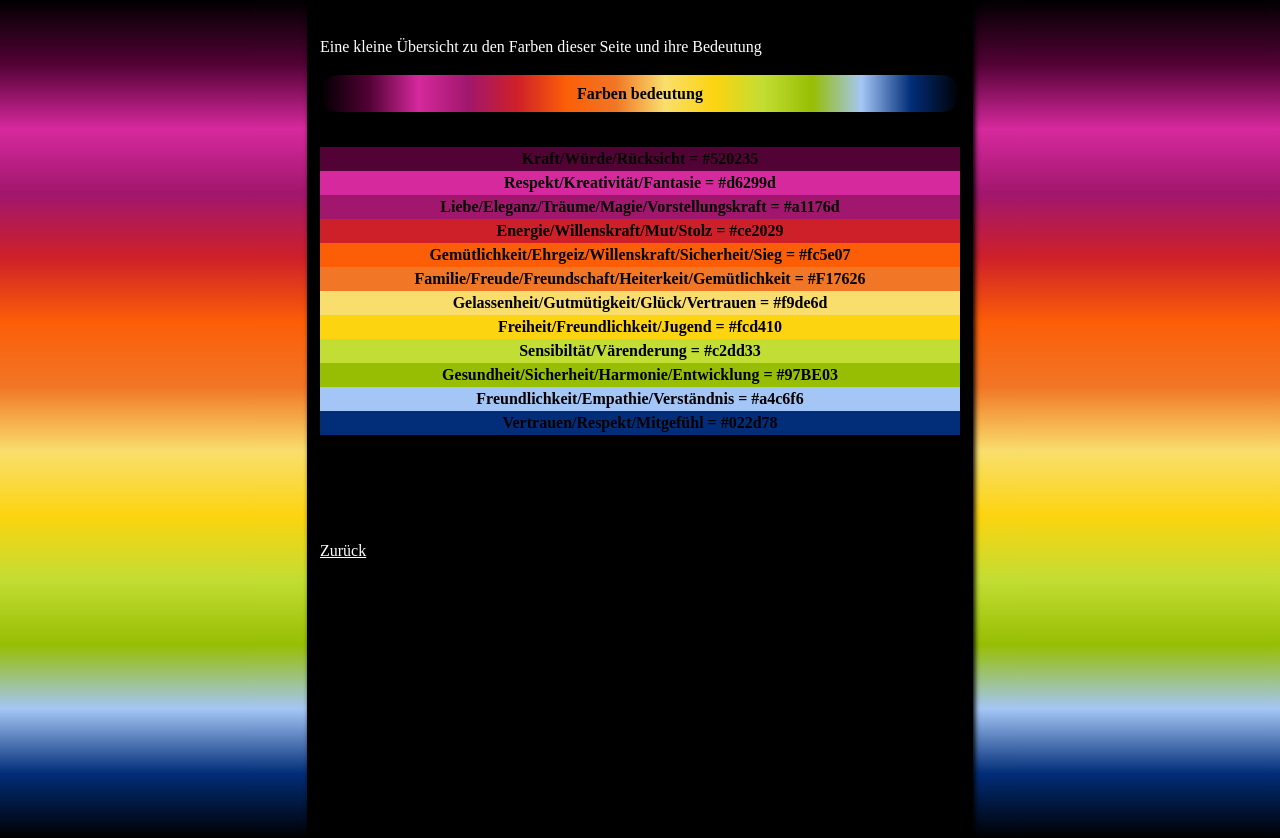
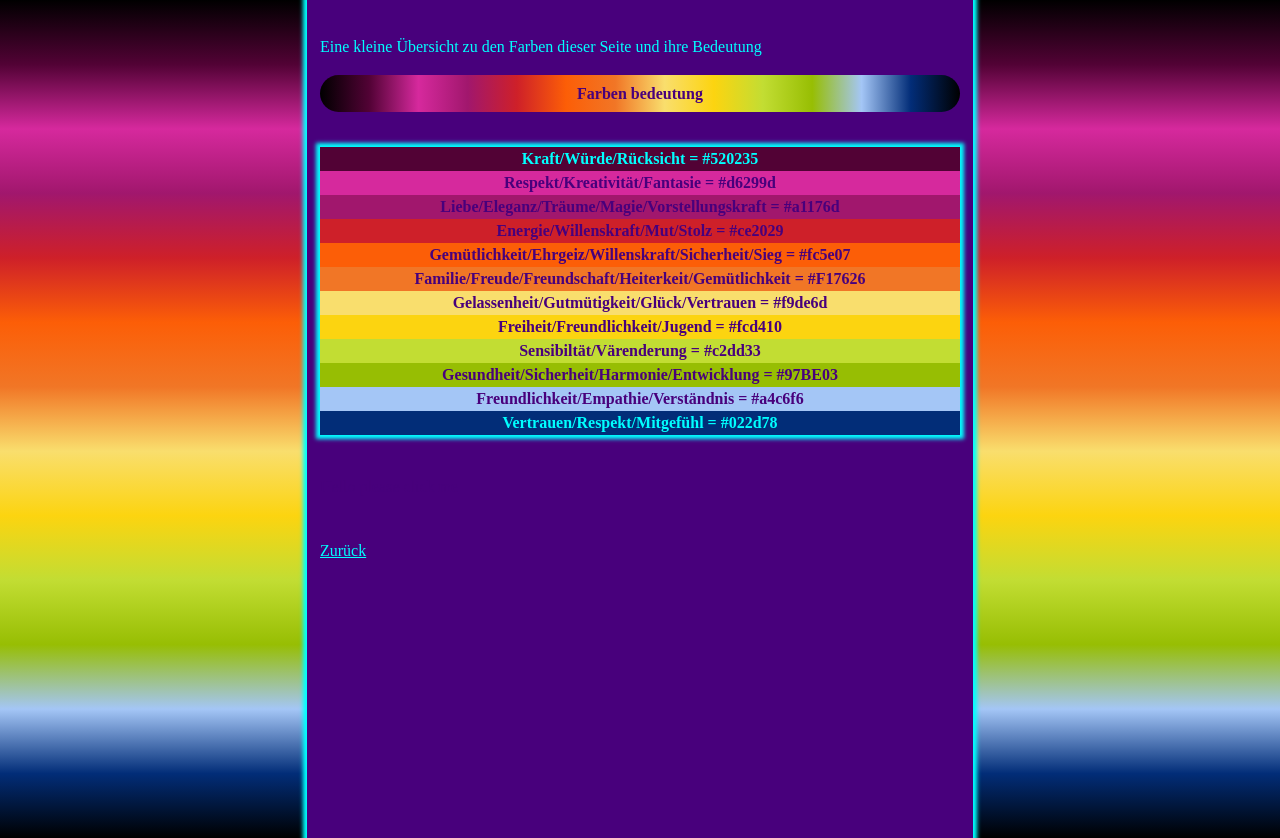
Before and after one commit to Elevengamer/AllForScey, a website: page Else/better.html in a window 1280 px wide. Drawn offline with Linux system fonts and the light colour scheme.

Commit message:
Created official web version
Fixed all errors and links to create the Web Version

```diff
--- a/Else/better.html
+++ b/Else/better.html
@@ -6,9 +6,9 @@
     <meta http-equiv="X-UA-Compatible" content="IE=edge">
     <meta name="viewport" content="width=device-width, initial-scale=1.0">
     <link rel="stylesheet" href="else.css">
-    <!--<script> // must been changed JUST TEST
+    <script> // must been changed JUST TEST
         window.history.replaceState('','','/');
- </script>-->
+ </script>
     <title>*</title>
 </head>
 
@@ -16,6 +16,7 @@
     <div class="mainContainer">
         <p>Eine kleine Übersicht zu den Farben dieser Seite und ihre Bedeutung</p>
         <h4>Farben bedeutung</h4>
+        <div class="cs">
         <div class="c">
         <div class="c1">Kraft/Würde/Rücksicht = #520235</div>
         <div class="c2">Respekt/Kreativität/Fantasie = #d6299d</div>
@@ -29,6 +30,7 @@
         <div class="c10">Gesundheit/Sicherheit/Harmonie/Entwicklung = #97BE03</div>
         <div class="c11">Freundlichkeit/Empathie/Verständnis = #a4c6f6</div>
         <div class="c12">Vertrauen/Respekt/Mitgefühl = #022d78</div>
+        </div>
     </div>
     <br/>
     <p class="hiddenLink"><a href="/AllForScey/Else/u/neon.html" class="hiddenLink">Hello please click me</a></p>
--- a/Else/else.css
+++ b/Else/else.css
@@ -1,18 +1,23 @@
+:root{
+    --dark: #48007c;
+    --bright: cyan;
+}
+
 *{
     line-height: 1.5;
 }
 
 body{
-    background: black;
+    background: var(--dark);
     margin: 0;
     padding: 20px;
-    color: white;
+    color: var(--bright);
     max-width: 100vh;
 }
 h1,
 h2 {
-    background: cyan;
-    color: black;
+    background: var(--bright);
+    color: var(--dark);
     text-align: center;
     padding: 1%;
     border-radius: 20px;
@@ -21,7 +26,11 @@ h2 {
     font-weight: 1500;
 }
 a{
-    color: white;
+    color: var(--bright);
+}
+.cs{
+    box-shadow: 0px 0px 4px 4px var(--bright);
+
 }
 .c{
     font-weight: bold;
@@ -29,66 +38,66 @@ a{
 .c1{
     background: #520235;
     text-align: center;
-    color: black;
+    color: var(--bright);
 }
 .c2{
     background: #d6299d;
     text-align: center;
-    color: black;
+    color: var(--dark);
 }
 .c3{
     background: #a1176d;
     text-align: center;
-    color: black;
+    color: var(--dark);
 }
 .c4{
     background: #ce2029;
     text-align: center;
-    color: black;
+    color: var(--dark);
 }
 .c5{
     background: #fc5e07;
     text-align: center;
-    color: black;
+    color: var(--dark);
 }
 .c6{
     background: #F17626;
     text-align: center;
-    color: black;
+    color: var(--dark);
 }
 .c7{
     background: #f9de6d;
     text-align: center;
-    color: black;
+    color: var(--dark);
 }
 .c8{
     background: #fcd410;
     text-align: center;
-    color: black;
+    color: var(--dark);
 }
 .c9{
     background: #c2dd33;
     text-align: center;
-    color: black;
+    color: var(--dark);
 }
 .c10{
     background: #97BE03;
     text-align: center;
-    color: black;
+    color: var(--dark);
 }
 .c11{
     background: #a4c6f6;
     text-align: center;
-    color: black;
+    color: var(--dark);
 }
 .c12{
     background: #022d78;
     text-align: center;
-    color: black;
+    color: var(--bright);
 }
 
 .hiddenLink{
-    color: black;
+    color: var(--dark);
 }
 
 
@@ -99,7 +108,7 @@ a{
 h4{
     background:linear-gradient(0.25turn,black,#520235, #d6299d, #a1176d, #ce2029, #fc5e07, #F17626,#f9de6d,#fcd410,#c2dd33,#97BE03,#a4c6f6,#022d78,black);
 
-    color: black;
+    color: var(--dark);
     text-align: center;
     padding: 1%;
     border-radius: 20px;
@@ -113,11 +122,11 @@ h4{
         padding-left: 20px;
         padding-right: 20px;
         width: 50%;
-        background: black;
-        color: white;
+        background: var(--dark);
+        color: var(--bright);
         margin: 0px auto;
         padding: 1.5% 1%;
-        box-shadow: 2px 2px 5px black;
+        box-shadow: 0px 0px 4px 4px var(--bright);
         min-height: 100vh;
     }
 
@@ -126,19 +135,19 @@ h4{
         background: linear-gradient(black,#520235, #d6299d, #a1176d, #ce2029, #fc5e07, #F17626,#f9de6d,#fcd410,#c2dd33,#97BE03,#a4c6f6,#022d78,black);
         margin: 0;
         padding: 0px;
-        color: white;
+        color: var(--bright);
         max-width: none;
     }
     body{
-        background: cyan;
+        background: linear-gradient(black, #48007c,cyan,#48007c,black);
         margin: 0;
         padding: 0px;
-        color: white;
+        color: var(--bright);
         max-width: none;
     }
 
     .hiddenLink:hover{
-        color: white;
+        color: var(--bright);
     }
 }
 
--- a/Login/login.css
+++ b/Login/login.css
@@ -1,6 +1,9 @@
 :root{
-  --clr-neon: hsl(317 100% 54%);
-  --clr-bg: hsl(323 21% 16%);
+
+  --bright: cyan;
+  --dark: #48007c;
+  --clr-neon: cyan;
+  --clr-bg: #48007c;
 }
 
 
@@ -18,16 +21,16 @@
 }
 
 body {
-  background: black;
+  background: var(--dark);
   margin: 0;
   padding: 20px;
-  color: white;
+  color: var(--bright);
   max-width: 100vh;
 }
 
 h1,h2 {
-    background: cyan;
-    color: black;
+    background: var(--bright);
+    color: var(--dark);
     text-align: center;
     padding: 1%;
     border-radius: 20px;
@@ -48,20 +51,20 @@ h1,h2 {
 }
 .indexLinks {
   font-weight: bold;
-  color: black;
+  color: var(--dark);
   display: flex;
   justify-content: space-around;
-  background: cyan;
+  background: var(--bright);
   margin: 1px;
 }
 
 .indexLinks:hover {
   font-weight: normal;
   font-style: italic;
-  color: black;
+  color: var(--dark);
   display: flex;
   justify-content: space-around;
-  background: white;
+  background: var(--bright);
   margin: 1px;
 }
 .center{
@@ -93,29 +96,29 @@ justify-content: space-around;
           box-sizing: border-box;
   }
   #lb{
-    background: cyan;
+    background: linear-gradient(black, var(--dark),var(--bright),var(--dark),black);
   }
   .mainContainer {
     padding-left: 20px;
     padding-right: 20px;
     width: 50%;
-    background: black;
-    color: white;
+    background: var(--dark);
+    color: var(--bright);
     margin: 0px auto;
     padding: 1.5% 1%;
-    box-shadow: 2px 2px 5px black;
+    box-shadow: 0px 0px 4px 4px var(--bright);
     min-height: 100vh;
   }
   .smallLog{
-    color: black;
-    background: cyan;
+    color: var(--dark);
+    background: var(--bright);
     box-shadow: none;
   }
 .loginBody {
   -webkit-box-align: center;
       -ms-flex-align: center;
           align-items: center;
-  background-color: cyan;
+  background-color: var(--bright);
   display: -webkit-box;
   display: -ms-flexbox;
   display: flex;
@@ -138,10 +141,10 @@ justify-content: space-around;
   font-size: 40px;
 }
 body {
-  background: cyan;
+  background: linear-gradient(black, var(--dark),var(--bright),var(--dark),black);;
   margin: 0;
   padding: 0px;
-  color: white;
+  color: var(--bright);
   max-width: none;
 }
 
@@ -163,7 +166,7 @@ svg {
     -webkit-filter: url("#gooey");
             filter: url("#gooey");
     position: relative;
-    background-color: #00FF80;
+    background-color: cyan;
   }
   #gooey-button:focus {
     outline: none;
@@ -176,7 +179,7 @@ svg {
     right: 0;
   }
   #gooey-button .bubbles .bubble {
-    background-color: #00FF80;
+    background-color: cyan;
     border-radius: 100%;
     position: absolute;
     top: 0;
--- a/Stories/pokemonReysWayToChamp.css
+++ b/Stories/pokemonReysWayToChamp.css
@@ -1,12 +1,17 @@
+:root{
+    --dark: #48007c;
+    --bright: cyan;
+}
+
 * {
     line-height: 1.5;
 }
 
 body {
-    background: black;
+    background: var(--dark);
     margin: 0;
     padding: 20px;
-    color: white;
+    color: var(--bright);
     max-width: 100vh;
     font-size: 20px;
 }
@@ -20,8 +25,8 @@ td {
 
 h1,
 h2 {
-    background: cyan;
-    color: black;
+    background: var(--bright);
+    color: var(--dark);
     text-align: center;
     padding: 1%;
     border-radius: 20px;
@@ -32,12 +37,12 @@ h2 {
 .reysTargets{
     width: 100%;
     text-align: center;
-    border: black;
+    border: var(--dark);
 }
 .trainerTeams{
     width: 100%;
     text-align: center;
-    border: black;
+    border: var(--dark);
 }
 .columnsHead{
     width: 100%;
@@ -48,7 +53,7 @@ h2 {
 .fightTable{
     width: 100%;
     text-align: center;
-    border: black;
+    border: var(--dark);
 }
 
 .columns3{
@@ -66,19 +71,19 @@ h2 {
         padding-left: 20px;
         padding-right: 20px;
         width: 50%;
-        background: black;
-        color: white;
+        background: var(--dark);
+        color: var(--bright);
         margin: 0px auto;
         padding: 1.5% 1%;
-        box-shadow: 2px 2px 5px black;
+        box-shadow: 0px 0px 4px 4px var(--bright);
         min-height: 100vh;
     }
 
     body {
-        background: cyan;
+        background: linear-gradient(black, var(--dark),var(--bright),var(--dark),black);
         margin: 0;
         padding: 0px;
-        color: white;
+        color: var(--bright);
         max-width: none;
     }
 
--- a/Stories/stories.css
+++ b/Stories/stories.css
@@ -1,32 +1,37 @@
+:root{
+    --dark: #48007c;
+    --bright: cyan;
+}
+
 * {
     line-height: 1.5;
 }
 
 a{
-    color: white;
+    color: var(--bright);
 }
 
 .indexLinks{
     font-weight: bold;
-    color: black;
+    color: var(--dark);
     display: flex;
     justify-content: space-around;
-    background: cyan;
+    background: var(--bright);
     margin: 1px;
 }
 
 body {
-    background: black;
+    background: var(--dark);
     margin: 0;
     padding: 20px;
-    color: white;
+    color: var(--bright);
     max-width: 100vh;
 }
 
 h1,
 h2 {
-    background: cyan;
-    color: black;
+    background: var(--bright);
+    color: var(--dark);
     text-align: center;
     padding: 1%;
     border-radius: 20px;
@@ -46,21 +51,20 @@ h2 {
         padding-left: 20px;
         padding-right: 20px;
         width: 50%;
-        background: black;
-        color: white;
+        background: var(--dark);
+        color: var(--bright);
         margin: 0px auto;
         padding: 1.5% 1%;
-        box-shadow: 2px 2px 5px black;
+        box-shadow: 0px 0px 4px 4px var(--bright);
         min-height: 100vh;
     }
 
     body {
         font-size: 16px;
-        /* background: linear-gradient(black,green,yellow,red,purple,blue,black);*/
-        background: cyan;
+        background: linear-gradient(black, var(--dark),var(--bright),var(--dark),black);
         margin: 0;
         padding: 0px;
-        color: white;
+        color: var(--bright);
         max-width: none;
     }
 }
--- a/stundenplan/plan.css
+++ b/stundenplan/plan.css
@@ -1,14 +1,20 @@
+:root{
+    --dark: #48007c;
+    --bright: cyan;
+}
+
+
 * {
     line-height: 1.5;
 }
 a{
-    color: white;
+    color: var(--bright);
 }
 
 table,
 th,
 td {
-    border: 2px solid blue;
+    border: 2px solid black;
     border-collapse: collapse;
     color: black;
 }
@@ -16,28 +22,28 @@ td {
 table {
     width: 95%;
     text-align: center;
-    background: white;
+    background: var(--bright);
     margin: 5% auto;
 }
 
 div{
     padding-left: 20px;
     padding-right: 20px;
-    background-color: black;
+    background-color: var(--dark);
 }
 
 body {
-    background: black;
+    background: var(--dark);
     margin: 0;
     padding: 20px;
-    color: white;
+    color: var(--bright);
     max-width: 100vh;
 }
 
 h1,
 h2 {
-    background: cyan;
-    color: black;
+    background: var(--bright);
+    color: var(--dark);
     text-align: center;
     padding: 1%;
     border-radius: 20px;
@@ -51,20 +57,20 @@ h2 {
         padding-left: 20px;
         padding-right: 20px;
         width: 70%;
-        background: black;
-        color: white;
+        background: var(--dark);
+        color: var(--bright);
         margin: 0px auto;
         padding: 1.5% 1%;
-        box-shadow: 2px 2px 5px black;
+        box-shadow: 0px 0px 4px 4px var(--bright);
         min-height: 100vh;
     }
 
     body {
         /* background: linear-gradient(black,green,yellow,red,purple,blue,black);*/
-        background: cyan;
+        background: linear-gradient(black, var(--dark),var(--bright),var(--dark),black);
         margin: 0;
         padding: 0px;
-        color: white;
+        color: var(--bright);
         max-width: none;
     }
     .tabellenbehaelter {
```
Also changed, not shown: Else/howItWasCreated.html (+2 -2 lines), Else/u/greets.html (+2 -2 lines), Else/u/heart.html (+2 -2 lines), Else/u/neon.html (+2 -2 lines), Login/login.html (+2 -2 lines), Login/switch.html (+2 -2 lines), Stories/pokemonReysWayToChamp.html (+2 -2 lines), Stories/storiesMain.html (+2 -2 lines), index.html (+2 -2 lines), stundenplan/plan.html (+2 -2 lines).
